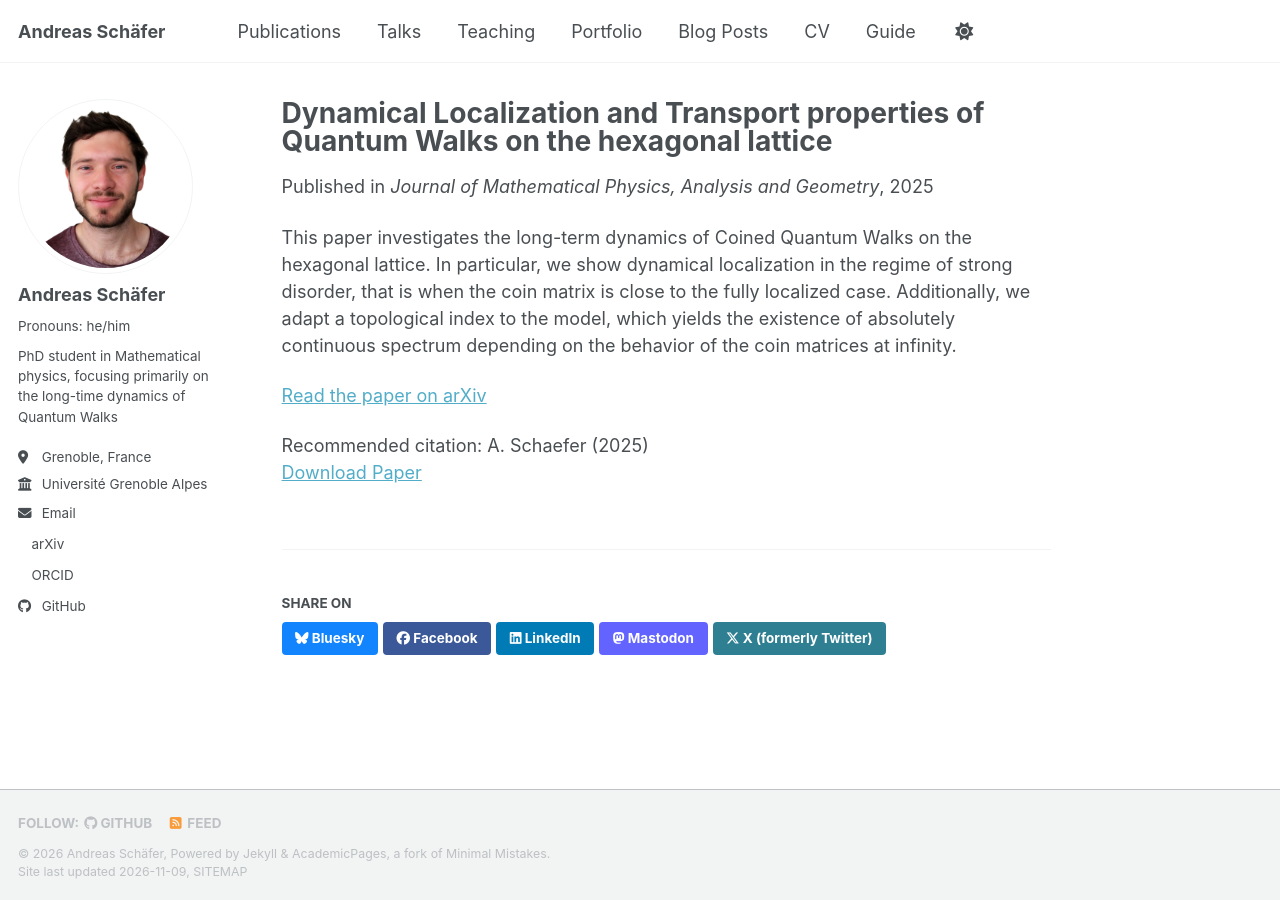
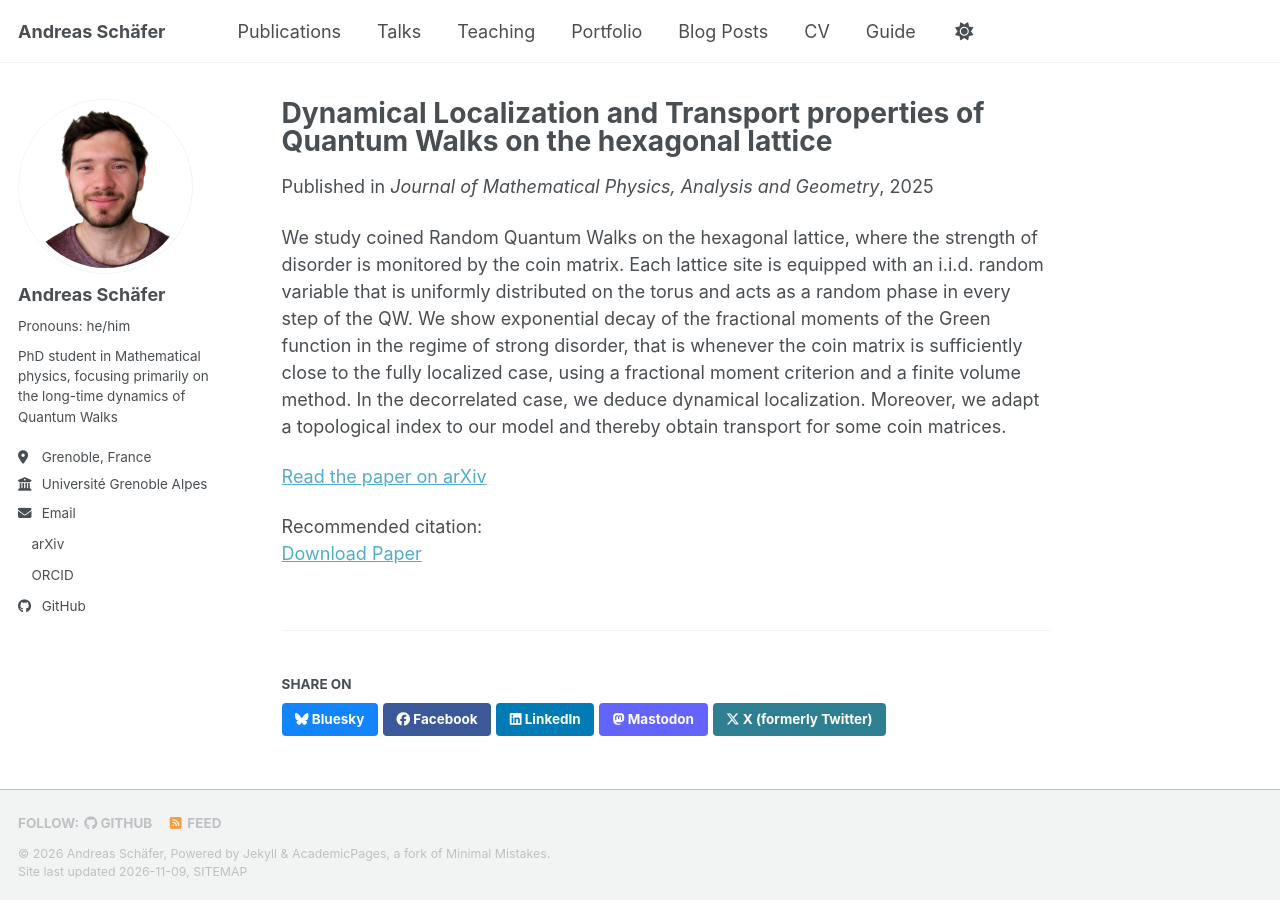
Before and after one commit to andreasschafer/andreasschafer.github.io, a Jekyll site: the page built from _publications/2025-hexagonal-lattice.md, in a window 1280 px wide. Built offline with Jekyll 4.4.1, drawn with Linux system fonts in a browser that asks for light colours; a script bundle is joined from its source files by our own code; a style sheet for code colours, icons or effects is not loaded.

Commit message:
Change abstract first pub

```diff
--- a/_publications/2025-hexagonal-lattice.md
+++ b/_publications/2025-hexagonal-lattice.md
@@ -6,9 +6,9 @@ permalink: /publication/2025-hexagonal-lattice
 date: 2025-10-08
 venue: "Journal of Mathematical Physics, Analysis and Geometry"
 paperurl: "https://link.springer.com/article/10.1007/s11040-025-09531-1"
-citation: "A. Schaefer (2025)"
+citation: ""
 ---
 
-This paper investigates the long-term dynamics of Coined Quantum Walks on the hexagonal lattice. In particular, we show dynamical localization in the regime of strong disorder, that is when the coin matrix is close to the fully localized case. Additionally, we adapt a topological index to the model, which yields the existence of absolutely continuous spectrum depending on the behavior of the coin matrices at infinity.
+We study coined Random Quantum Walks on the hexagonal lattice, where the strength of disorder is monitored by the coin matrix. Each lattice site is equipped with an i.i.d. random variable that is uniformly distributed on the torus and acts as a random phase in every step of the QW. We show exponential decay of the fractional moments of the Green function in the regime of strong disorder, that is whenever the coin matrix is sufficiently close to the fully localized case, using a fractional moment criterion and a finite volume method. In the decorrelated case, we deduce dynamical localization. Moreover, we adapt a topological index to our model and thereby obtain transport for some coin matrices.
 
 [Read the paper on arXiv](https://arxiv.org/abs/2503.09421)
```
